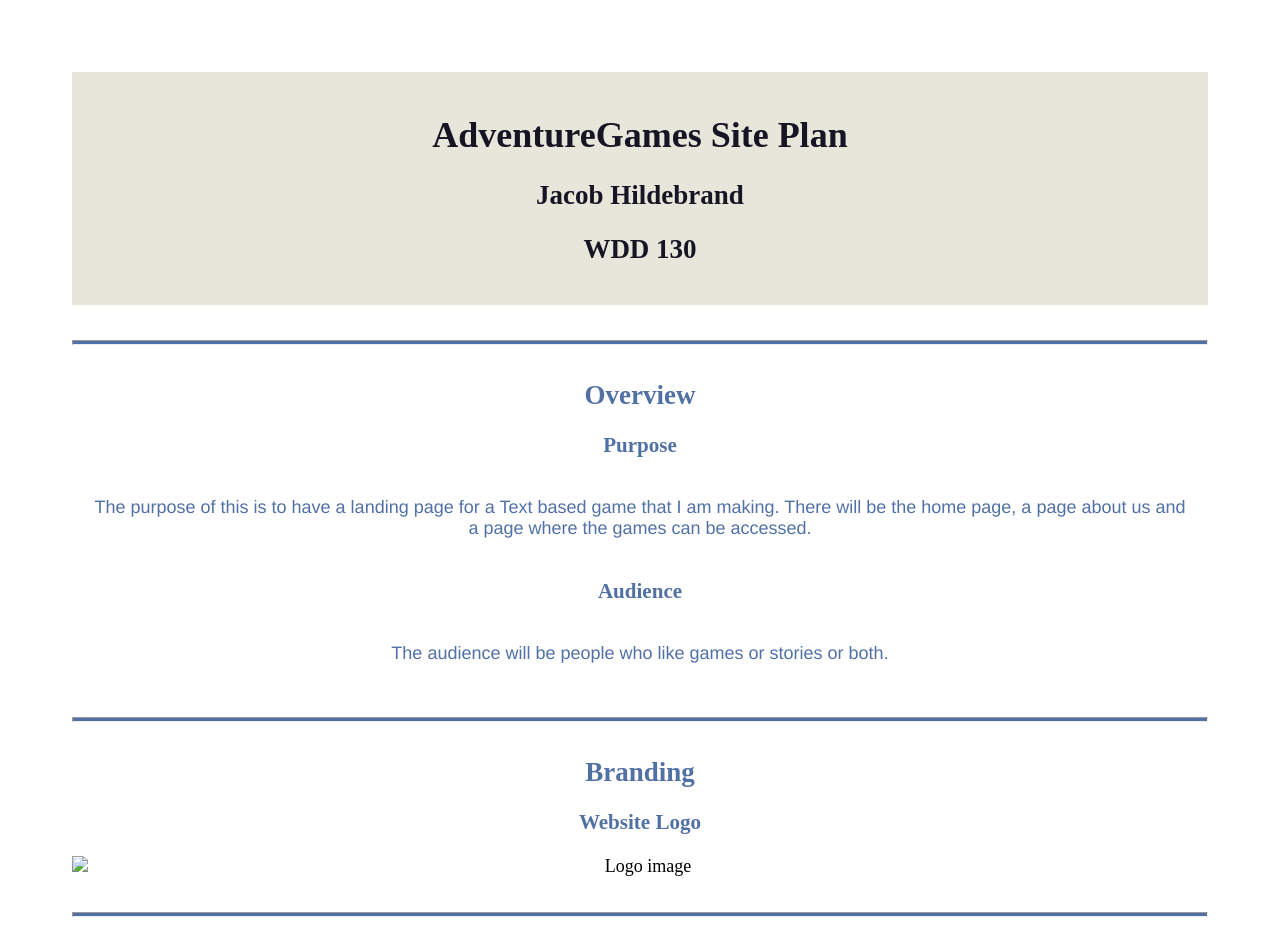
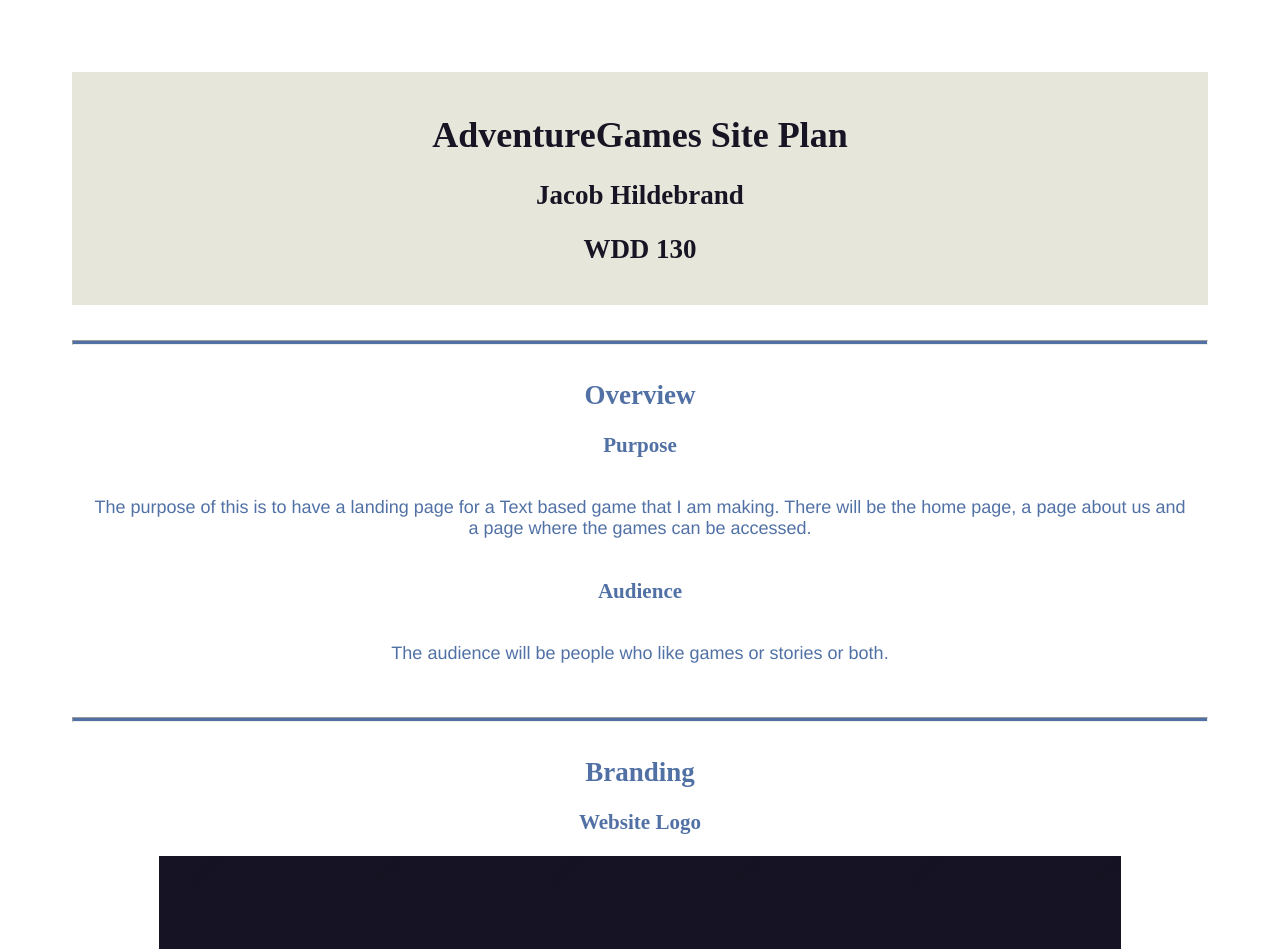
Before and after one commit to jacoblhildebrand/VSCode-for-School, a plain HTML site: page WDD130/AdventureGame/site-plan.html in a window 1280 px wide. Shown: the top 949 px of the page. Drawn offline with Linux system fonts and the light colour scheme; a web font is replaced by a local one.

Commit message:
edited images

```diff
--- a/WDD130/AdventureGame/site-plan.html
+++ b/WDD130/AdventureGame/site-plan.html
@@ -31,7 +31,7 @@
       <h2>Branding</h2>
       <h3>Website Logo</h3>
       <!-- Replace this with some sort of logo for your site.  A logo can be as simple as the name of your site in a nice font :) -->
-      <img src="AdventureGamesLogo.png" alt="Logo image">
+      <img src="images/AdventureGamesLogo.png" alt="Logo image">
       <hr>
       <h2>
         Style Guide
```
